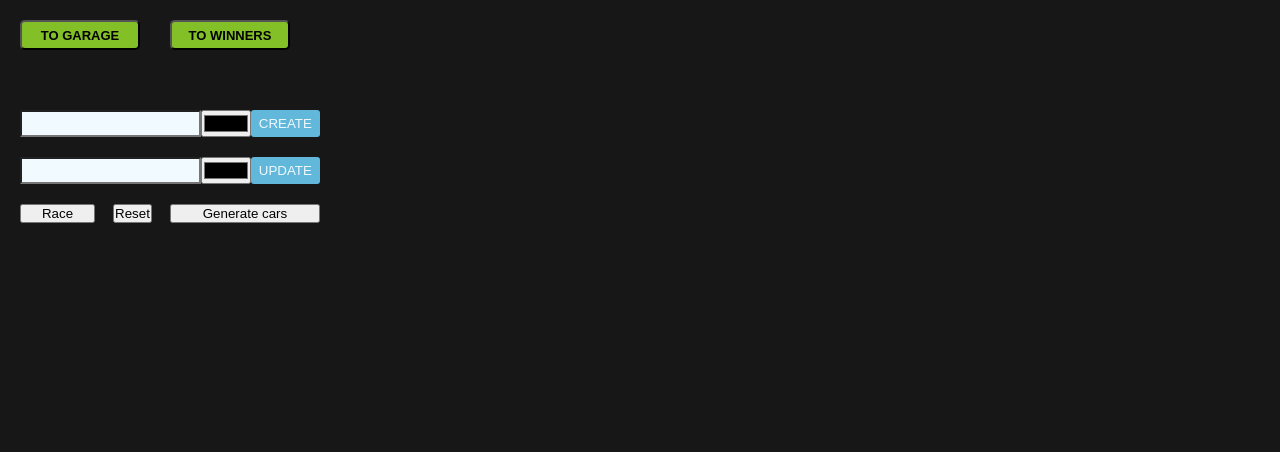
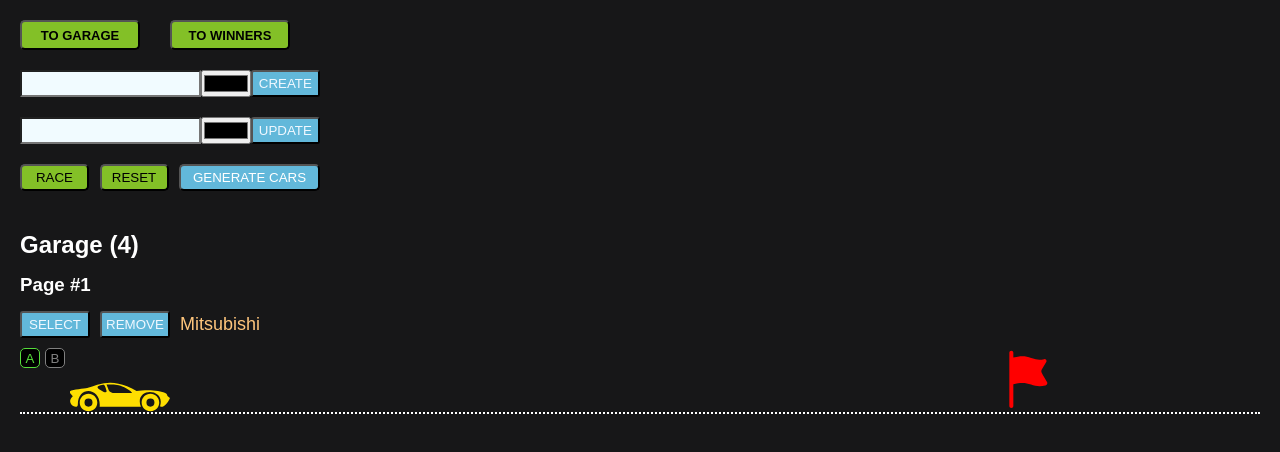
Before and after one commit to MaksimDolgonosov/async-race, a website built with webpack: page src/index.html in a window 1280 px wide. Built offline with nearby package versions, Linux system fonts and the light colour scheme.

Commit message:
feat: add car field

```diff
--- a/src/app.ts
+++ b/src/app.ts
@@ -1,5 +1,9 @@
 import { navigation } from "./components/navigation";
+import { carField } from "./components/carField";
+const garage = document.querySelector(".car_wrapper");
 
 export function app() {
   navigation();
+  garage!.innerHTML += carField({ name: "Mitsubishi", color: "#fede00", id: 2 });
+  // garage?.appendChild(carField({ name: "Mitsubishi", color: "#fede00", id: 2 }));
 }
--- /dev/null
+++ b/src/components/carField.ts
@@ -0,0 +1,33 @@
+import { ICar } from "../types/types";
+
+export function carField(car: ICar) {
+  const field = `<div class="car_field">
+            <div class="car_field-btns">
+              <button>Select</button>
+              <button>Remove</button>
+              <div>${car.name}</div>
+            </div>
+            <div class="car_field-controls">
+              <button class="active">A</button>
+              <button>B</button>
+               <svg
+                class="car_field-img-car"
+                fill="${car.color}"
+                width="100"
+                height="30"
+                viewBox="0 0 122 35"
+                xmlns="http://www.w3.org/2000/svg"
+                xml:space="preserve"
+                transform="scale(-1 1)"
+              >
+                <path
+                  d="M99.42 13.57c5.93 0 10.73 4.8 10.73 10.73s-4.8 10.73-10.73 10.73-10.73-4.8-10.73-10.73 4.8-10.73 10.73-10.73M79.05 5c-.59 1.27-1.06 2.69-1.42 4.23-.82 2.57.39 3.11 3.19 2.06 2.06-1.23 4.12-2.47 6.18-3.7 1.05-.74 1.55-1.47 1.38-2.19-.34-1.42-3.08-2.16-5.33-2.6-2.86-.57-2.66-.69-4 2.2M23.86 19.31a4.991 4.991 0 0 1 0 9.98 4.991 4.991 0 0 1 0-9.98m75.56 0a4.991 4.991 0 0 1 0 9.98 4.991 4.991 0 0 1 0-9.98M46.14 12.5c2.77-2.97 5.97-4.9 9.67-6.76 8.1-4.08 13.06-3.58 21.66-3.58l-2.89 7.5c-1.21 1.6-2.58 2.73-4.66 2.84zm-22.28 1.07c5.93 0 10.73 4.8 10.73 10.73s-4.8 10.73-10.73 10.73-10.73-4.8-10.73-10.73 4.8-10.73 10.73-10.73m16.96-3.27c3.52-2.19 7.35-4.15 11.59-5.82 12.91-5.09 22.78-6 36.32-1.9 4.08 1.55 8.16 3.1 12.24 4.06 4.03.96 21.48 1.88 21.91 4.81l-4.31 5.15c1.57 1.36 2.85 3.03 3.32 5.64-.13 1.61-.57 2.96-1.33 4.04-1.29 1.85-5.07 3.76-7.11 2.67-.65-.35-1.02-1.05-1.01-2.24.06-23.9-28.79-21.18-26.62 2.82H35.48C44.8 5.49 5.04 5.4 12.1 28.7 9.62 31.38 3.77 27.34 0 18.75a28 28 0 0 1 3.42-2.89c-.06-.05.06.19-.15-.17s.51-1.87 1.99-2.74c7.76-4.55 26.47-4.43 35.56-2.65"
+                  style="fill-rule: evenodd; clip-rule: evenodd"
+                />
+              </svg>
+              <img class="car_field-img-flag" src="./assets/flag.svg" alt="flag" />
+            </div>
+          </div>
+        </div>`;
+  return field;
+}
--- a/src/index.html
+++ b/src/index.html
@@ -26,9 +26,12 @@
         </form>
         <div class="control_btns">
           <button id="race">Race</button>
-          <button id="raset">Reset</button>
+          <button id="reset">Reset</button>
           <button id="generate">Generate cars</button>
         </div>
+        <h1 class="garage_title">Garage &#40;<span>4</span>&#41;</h1>
+        <h3 class="garage_page-number">Page #<span>1</span></h3>
+        <div class="car_wrapper"></div>
       </section>
       <section class="winners_page" style="display: none">Winners page</section>
     </div>
--- a/src/style.scss
+++ b/src/style.scss
@@ -1,5 +1,7 @@
-// @use "./styles/startPage.scss";
-// @use "./styles/loginPage.scss";
+@use "./styles/mixins";
+
+@use "./styles/carField";
+//  @use "./styles/loginPage.scss";
 // @use "./styles/gamePage.scss";
 // @use "./styles/modal.scss";
 
@@ -59,7 +61,7 @@ body {
 
 .garage_page,
 .winners_page {
-  padding-top: 40px;
+  // padding-top: 20px;
   color: white;
 }
 
@@ -84,12 +86,13 @@ body {
     background-color: #62b8da;
     height: 27px;
     cursor: pointer;
-    border: none;
+    // border: none;
     border-radius: 3px;
     text-transform: uppercase;
     color: aliceblue;
     width: 70px;
     transition: 0.3s all;
+
     &:hover {
       transition: 0.3s all;
       background-color: #62b8dada;
@@ -108,8 +111,36 @@ body {
 #race,
 #reset {
   display: block;
-  width: 25%;
+  width: 23%;
+  background-color: rgb(131, 192, 39);
+  height: 27px;
+  transition: 0.3s all;
+  text-transform: uppercase;
+  border-radius: 5px;
+  cursor: pointer;
+  &:hover {
+    background-color: rgba(131, 192, 39, 0.897);
+    transition: 0.3s all;
+  }
 }
 #generate {
-  width: 50%;
+  width: 47%;
+  height: 27px;
+  background-color: #62b8da;
+  transition: 0.3s all;
+  text-transform: uppercase;
+  color: white;
+  border-radius: 5px;
+  cursor: pointer;
+  &:hover {
+    transition: 0.3s all;
+    background-color: #62b8dada;
+  }
 }
+
+.garage_title {
+  margin-top: 40px;
+}
+.garage_page-number {
+  margin: 15px 0;
+}
--- /dev/null
+++ b/src/styles/_carField.scss
@@ -0,0 +1,63 @@
+@mixin btn_blue {
+  display: block;
+  background-color: #62b8da;
+  height: 27px;
+  cursor: pointer;
+  // border: none;
+  border-radius: 3px;
+  text-transform: uppercase;
+  color: aliceblue;
+  width: 70px;
+  transition: 0.3s all;
+
+  &:hover {
+    transition: 0.3s all;
+    background-color: #62b8dada;
+  }
+}
+
+.car_field {
+  border-bottom: 2px dotted white;
+  &-btns {
+    display: flex;
+    align-items: center;
+    justify-content: flex-start;
+    button {
+      @include btn_blue;
+      margin-right: 10px;
+    }
+    div {
+      font-size: 18px;
+      color: rgb(255, 198, 124);
+    }
+  }
+  &-controls {
+    margin-top: 10px;
+    display: flex;
+    justify-content: flex-start;
+    align-items: flex-start;
+    button {
+      margin-right: 5px;
+      display: block;
+      width: 20px;
+      height: 20px;
+      border-radius: 5px;
+      border: 1px solid grey;
+      color: grey;
+      background-color: black;
+      cursor: pointer;
+      &.active {
+        border: 1px solid rgb(86, 221, 59);
+        color: rgb(86, 221, 59);
+        font-weight: 500;
+      }
+    }
+  }
+  &-img-car {
+    align-self: flex-end;
+  }
+  &-img-flag {
+    align-self: flex-end;
+    margin: 0 200px 0 auto;
+  }
+}
--- /dev/null
+++ b/src/styles/_mixins.scss
@@ -0,0 +1,17 @@
+@mixin btn_blue {
+  display: block;
+  background-color: #62b8da;
+  height: 27px;
+  cursor: pointer;
+  // border: none;
+  border-radius: 3px;
+  text-transform: uppercase;
+  color: aliceblue;
+  width: 70px;
+  transition: 0.3s all;
+
+  &:hover {
+    transition: 0.3s all;
+    background-color: #62b8dada;
+  }
+}
```
Also changed, not shown: src/types/types.ts (+5 -32 lines), src/assets/car.svg, src/assets/flag.svg (added).
